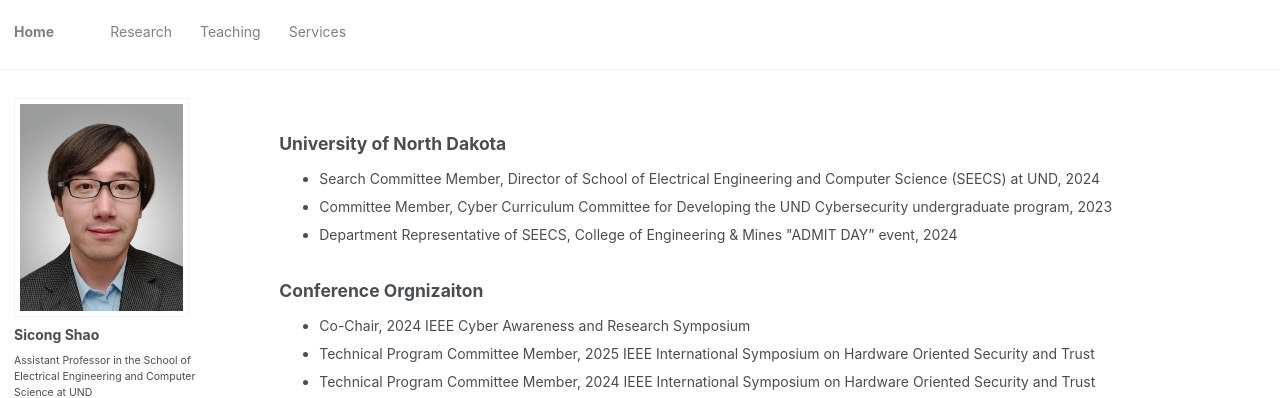
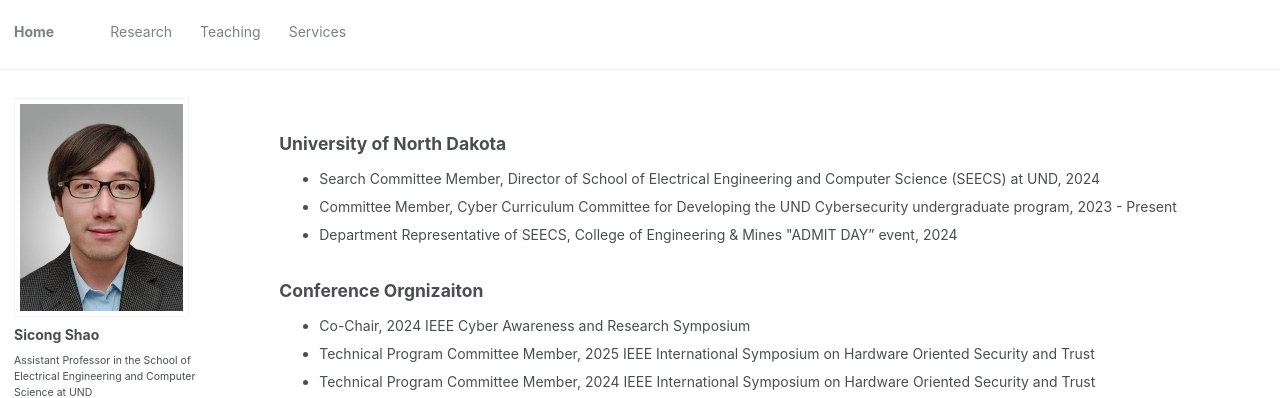
Before and after one commit to sicongshao/sicongshao.github.io, a Jekyll site: the page built from _pages/services.html, in a window 1280 px wide and 900 px high. Shown: the top 398 px of the window. Built offline with Jekyll 4.4.1, drawn with Linux system fonts in a browser that asks for light colours; some web fonts are replaced.

Commit message:
first commit

```diff
--- a/_pages/services.html
+++ b/_pages/services.html
@@ -23,7 +23,7 @@ author_profile: true
 
 <ul>
 <li>Search Committee Member, Director of School of Electrical Engineering and Computer Science (SEECS) at UND, 2024</li>
-<li>Committee Member, Cyber Curriculum Committee for Developing the UND Cybersecurity undergraduate program, 2023</li>
+<li>Committee Member, Cyber Curriculum Committee for Developing the UND Cybersecurity undergraduate program, 2023 - Present</li>
 <li>Department Representative of SEECS, College of Engineering & Mines "ADMIT DAY” event, 2024</li>
 </ul>
 
```
